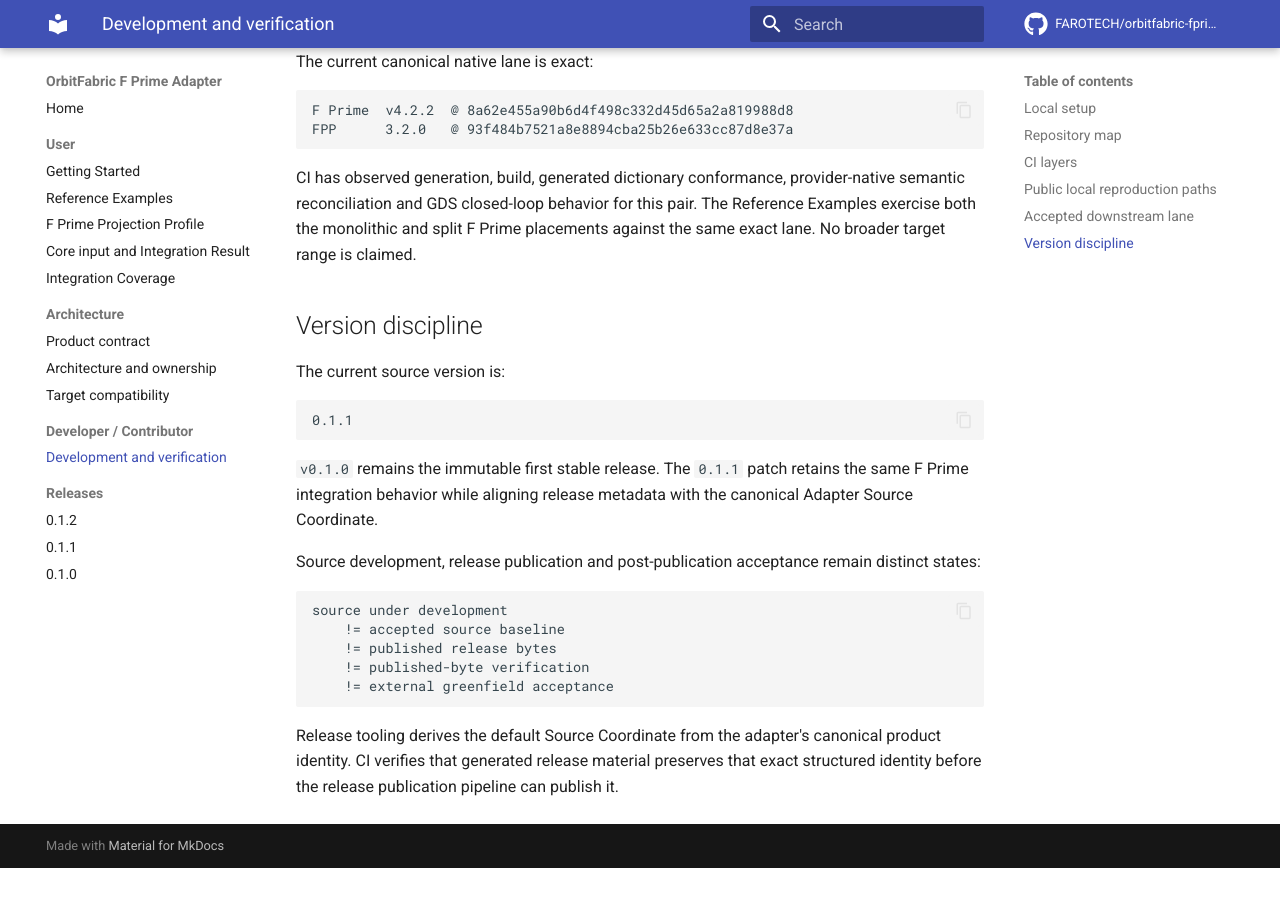
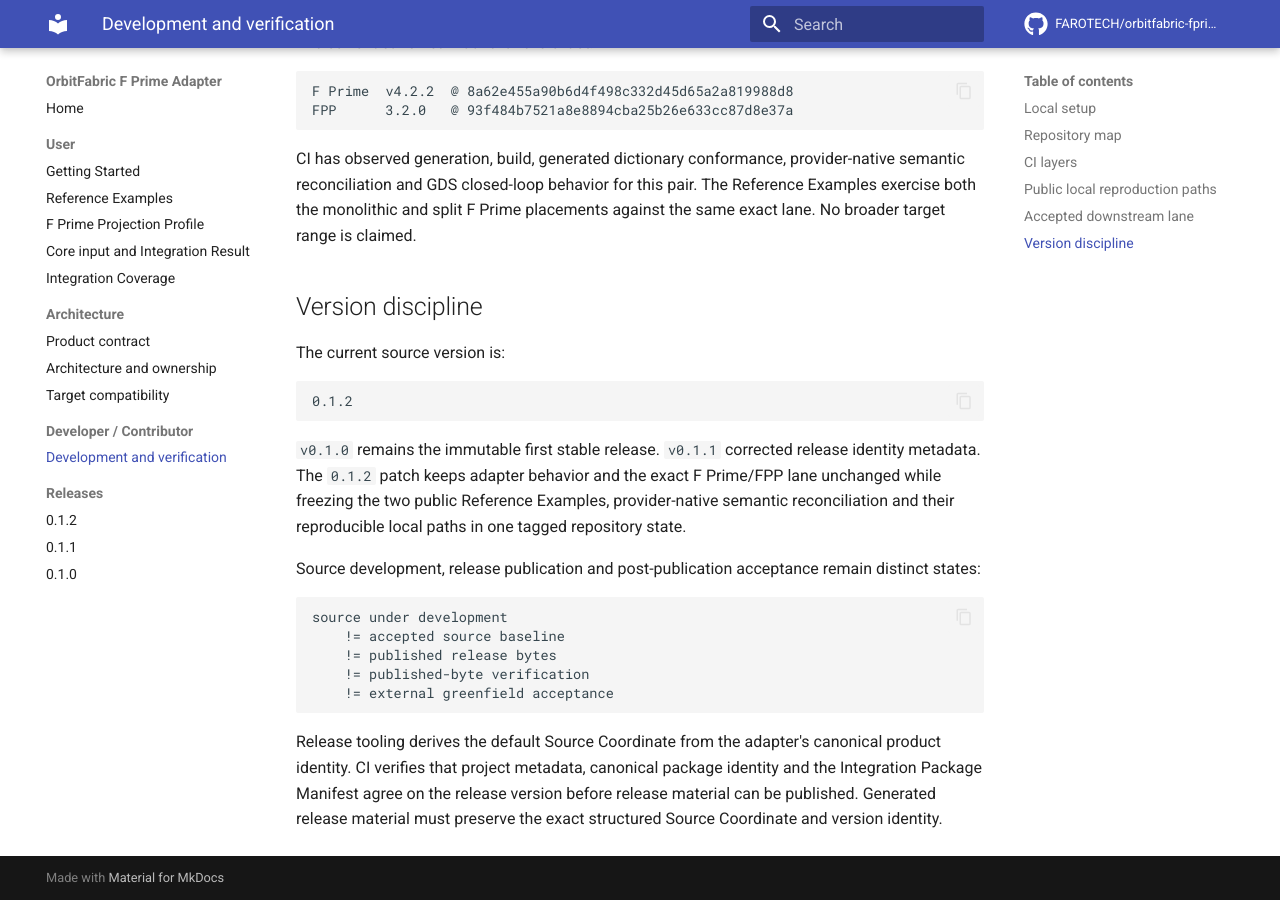
Before and after one commit to FAROTECH/orbitfabric-fprime-adapter, an MkDocs documentation site: the page built from docs/development.md, in a window 1280 px wide and 900 px high, scrolled down 1860 px. Built offline with MkDocs 1.6.1 and Material for MkDocs 9.7.7, drawn with Linux system fonts in a browser that asks for light colours; comment, search, counter and statistics services are not loaded; before the commit the page ends 2728 px from its top, so only the background shows below that; some of the changed text lies outside the part shown.

Commit message:
docs: align development version discipline with 0.1.2

````diff
--- a/docs/development.md
+++ b/docs/development.md
@@ -79,10 +78,10 @@ CI has observed generation, build, generated dictionary conformance, provider-na
 The current source version is:
 
 ```text
-0.1.1
+0.1.2
 ```
 
-`v0.1.0` remains the immutable first stable release. The `0.1.1` patch retains the same F Prime integration behavior while aligning release metadata with the canonical Adapter Source Coordinate.
+`v0.1.0` remains the immutable first stable release. `v0.1.1` corrected release identity metadata. The `0.1.2` patch keeps adapter behavior and the exact F Prime/FPP lane unchanged while freezing the two public Reference Examples, provider-native semantic reconciliation and their reproducible local paths in one tagged repository state.
 
 Source development, release publication and post-publication acceptance remain distinct states:
 
@@ -94,4 +93,4 @@ source under development
     != external greenfield acceptance
 ```
 
-Release tooling derives the default Source Coordinate from the adapter's canonical product identity. CI verifies that generated release material preserves that exact structured identity before the release publication pipeline can publish it.
+Release tooling derives the default Source Coordinate from the adapter's canonical product identity. CI verifies that project metadata, canonical package identity and the Integration Package Manifest agree on the release version before release material can be published. Generated release material must preserve the exact structured Source Coordinate and version identity.
````
Also changed, not shown: other parts of docs/development.md (+0 -1 lines).
